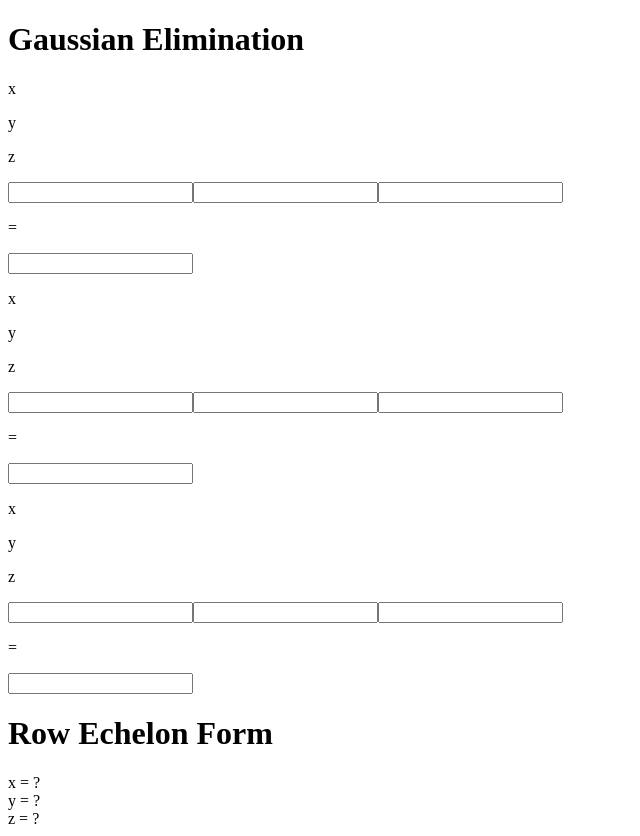
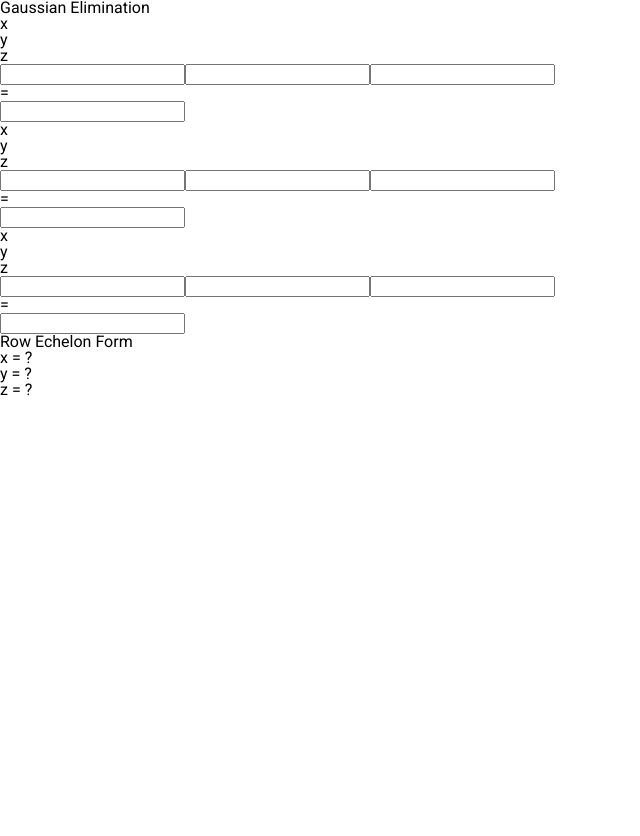
Before and after one commit to yangavin/Gaussian-Elimination, a plain HTML site: page index.html in a window 1280 px wide. Shown: the whole page, without its empty margins (0-640 px from the left). After the commit the page ends 800 px from the top, so only its background shows below. Drawn offline with Linux system fonts and the light colour scheme.

Commit message:
Added basic styling reset and font changes

```diff
--- a/index.html
+++ b/index.html
@@ -5,6 +5,10 @@
     <meta http-equiv="X-UA-Compatible" content="IE=edge">
     <meta name="viewport" content="width=device-width, initial-scale=1.0">
     <title>Gaussian Elimination</title>
+    <link rel="stylesheet" href="style.css">
+    <link rel="preconnect" href="https://fonts.googleapis.com">
+    <link rel="preconnect" href="https://fonts.gstatic.com" crossorigin>
+    <link href="https://fonts.googleapis.com/css2?family=Roboto:wght@400;700&display=swap" rel="stylesheet">
 </head>
 <body>
     <header>
--- a/style.css
+++ b/style.css
@@ -0,0 +1,52 @@
+/* http://meyerweb.com/eric/tools/css/reset/
+   v2.0 | 20110126
+   License: none (public domain)
+*/
+
+html, body, div, span, applet, object, iframe,
+h1, h2, h3, h4, h5, h6, p, blockquote, pre,
+a, abbr, acronym, address, big, cite, code,
+del, dfn, em, img, ins, kbd, q, s, samp,
+small, strike, strong, sub, sup, tt, var,
+b, u, i, center,
+dl, dt, dd, ol, ul, li,
+fieldset, form, label, legend,
+table, caption, tbody, tfoot, thead, tr, th, td,
+article, aside, canvas, details, embed,
+figure, figcaption, footer, header, hgroup,
+menu, nav, output, ruby, section, summary,
+time, mark, audio, video {
+	margin: 0;
+	padding: 0;
+	border: 0;
+	font-size: 100%;
+	font: inherit;
+	vertical-align: baseline;
+}
+/* HTML5 display-role reset for older browsers */
+article, aside, details, figcaption, figure,
+footer, header, hgroup, menu, nav, section {
+	display: block;
+}
+body {
+	line-height: 1;
+}
+ol, ul {
+	list-style: none;
+}
+blockquote, q {
+	quotes: none;
+}
+blockquote:before, blockquote:after,
+q:before, q:after {
+	content: '';
+	content: none;
+}
+table {
+	border-collapse: collapse;
+	border-spacing: 0;
+}
+
+body{
+    font-family: 'Roboto', sans-serif;
+}
```
